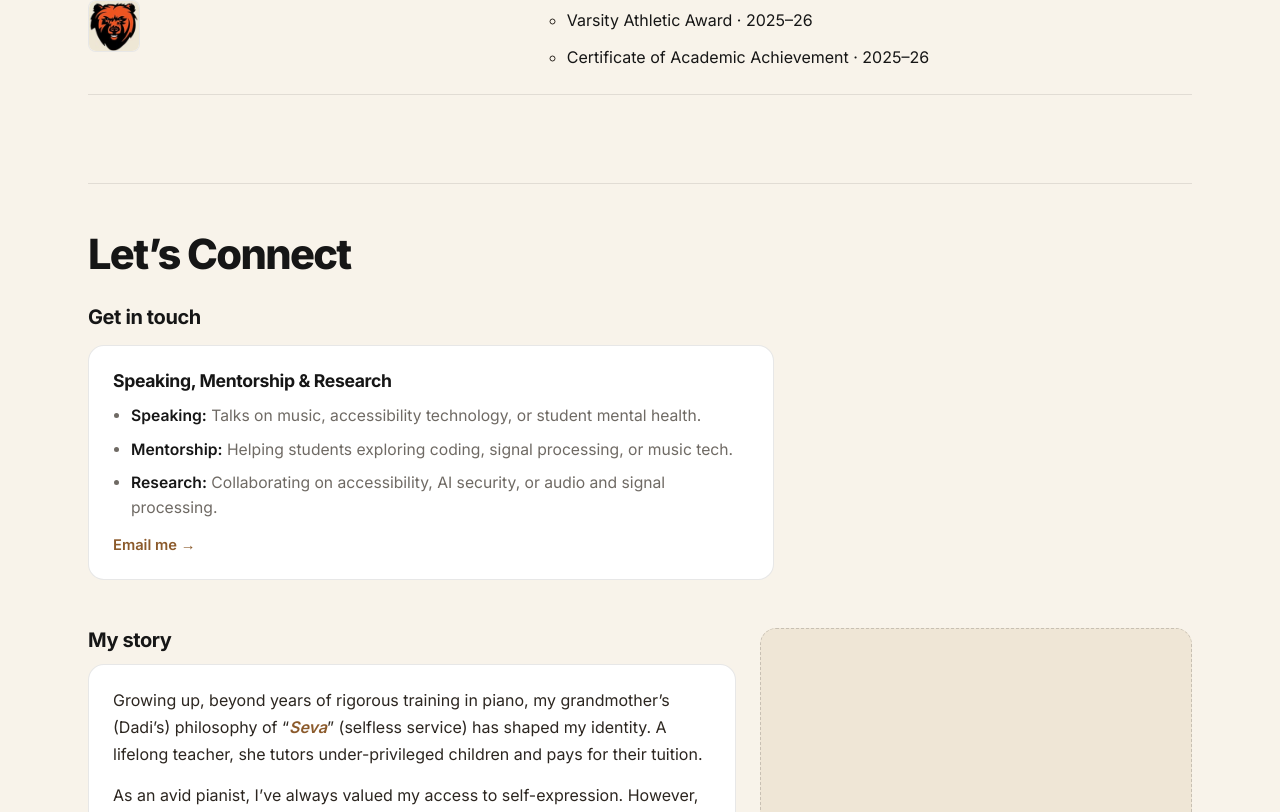
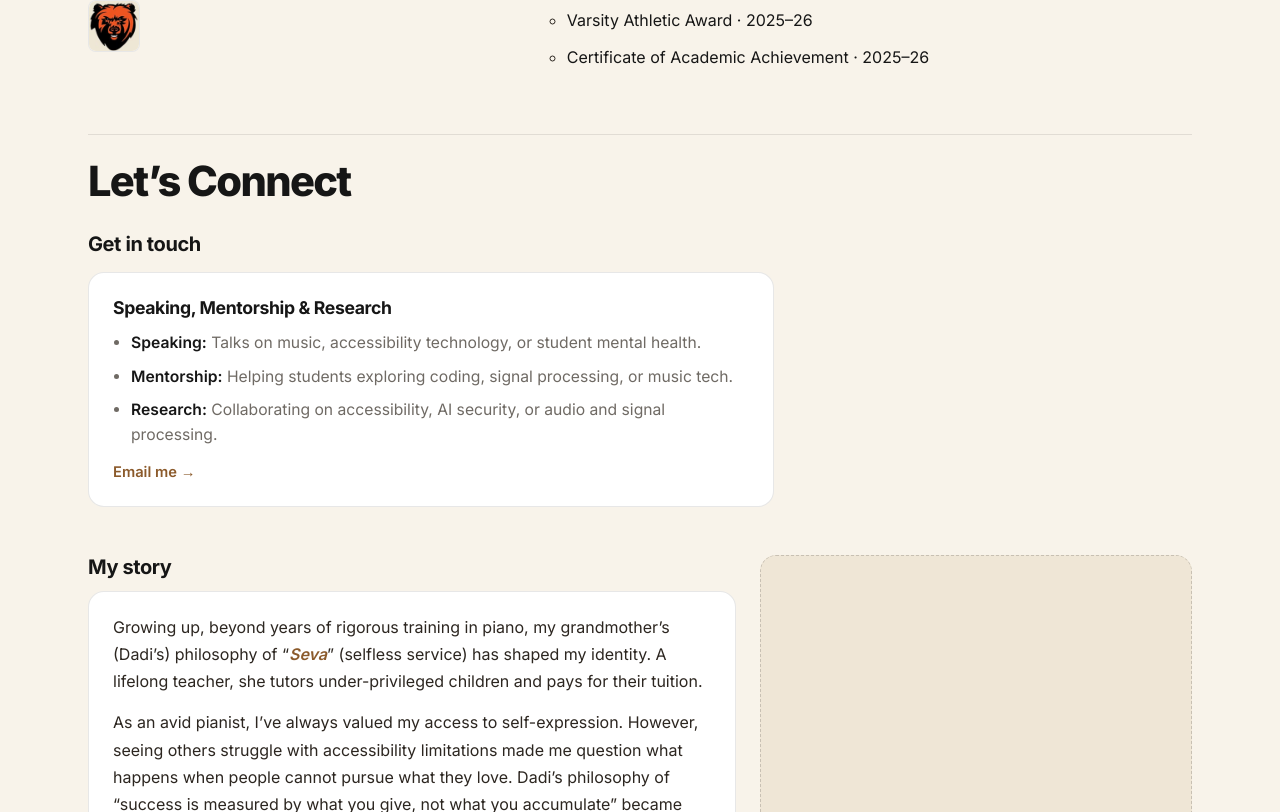
Before and after one commit to ArjanWalia/personal_website, a Next.js app: page / in a window 1280 px wide. Shown: the part 2488-3300 px from the top of the page. Built offline with nearby package versions, Linux system fonts and the light colour scheme.

Commit message:
Keep one rule between Awards and Let's Connect, and tighten the gap
Co-Authored-By: Claude Opus 5.5 <noreply@anthropic.com>

```diff
--- a/components/Connect.module.css
+++ b/components/Connect.module.css
@@ -1,5 +1,5 @@
 .section {
-  margin-top: 88px;
+  margin-top: 40px;
   scroll-margin-top: var(--nav-height);
 }
 
@@ -14,7 +14,7 @@
   content: "";
   display: block;
   height: 1px;
-  margin-bottom: 48px;
+  margin-bottom: 24px;
   background: var(--line);
 }
 
@@ -173,7 +173,7 @@
 
 @media (max-width: 640px) {
   .section {
-    margin-top: 64px;
+    margin-top: 32px;
   }
 
   .storyRow {
--- a/components/Extracurriculars.module.css
+++ b/components/Extracurriculars.module.css
@@ -624,6 +624,11 @@
   border-bottom: 1px solid var(--line);
 }
 
+/* the Let's Connect hairline follows straight after, so the last group needs no rule of its own */
+.awardGroup:last-child {
+  border-bottom: none;
+}
+
 .awardGroupHeading {
   font-family: var(--mono);
   font-size: 0.74rem;
```
